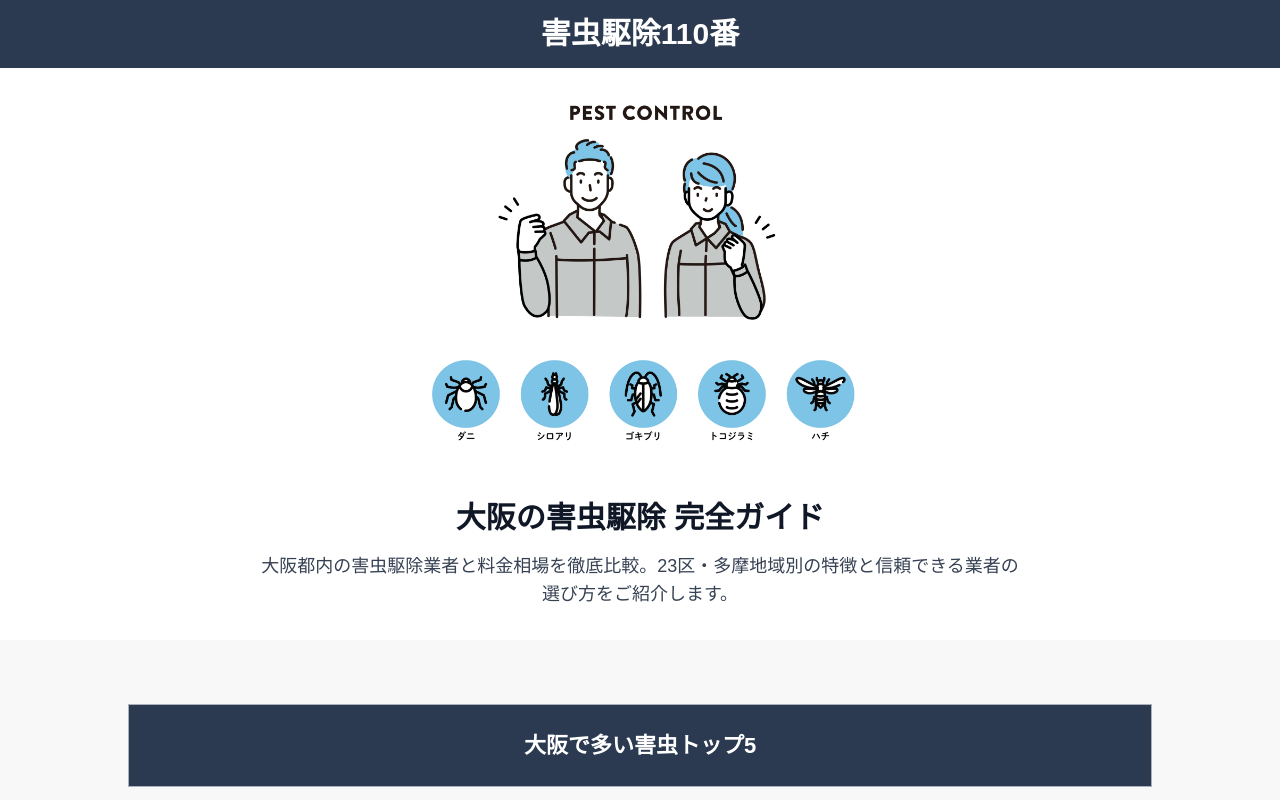
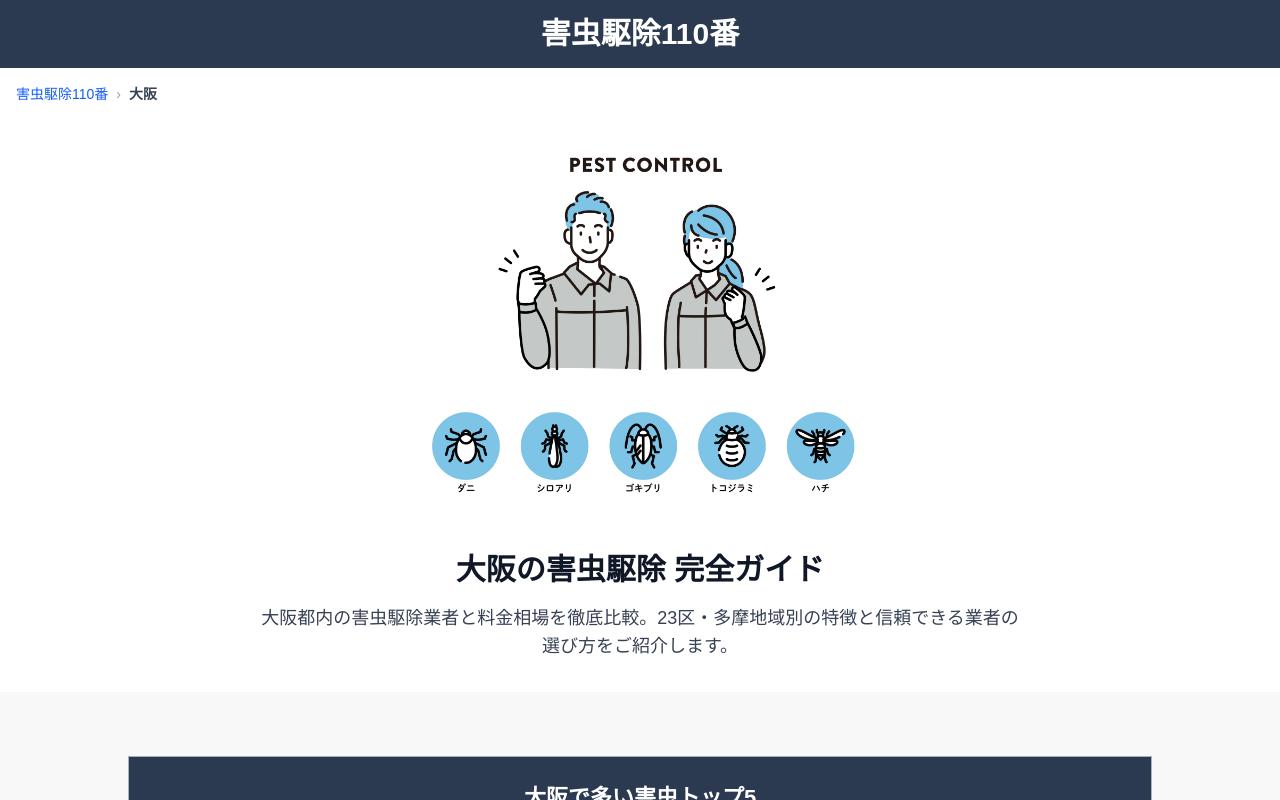
Before and after one commit to webmaster0818/pest-control-001, a Next.js app: page /area/osaka in a window 1280 px wide. Shown: the top 800 px of the page. Built offline with nearby package versions, Linux system fonts and the light colour scheme.

Commit message:
SEO: 大阪ページにパンくずリスト追加・構造修正

```diff
--- a/app/area/osaka/page.tsx
+++ b/app/area/osaka/page.tsx
@@ -1,10 +1,16 @@
 import Link from "next/link";
 import Image from "next/image";
 import type { Metadata } from "next";
+import Breadcrumb from "@/app/components/Breadcrumb";
 
 export const metadata: Metadata = {
   title: "大阪の害虫駆除業者 | 地域別料金相場と選び方 - 害虫駆除110番",
   description: "大阪都内の害虫駆除業者と料金相場を徹底比較。23区・多摩地域別の特徴、季節ごとの害虫カレンダー、信頼できる業者の選び方をご紹介します。",
+  openGraph: {
+    title: "大阪の害虫駆除業者比較 | 料金相場・口コミ・おすすめ10社",
+    description: "大阪の害虫駆除業者10社を料金・サービス・口コミで徹底比較。",
+    url: "https://pest-control-001.pages.dev/area/osaka",
+  },
 };
 
 export default function TokyoPage() {
@@ -154,6 +160,12 @@ export default function TokyoPage() {
           <h1 className="text-2xl md:text-3xl font-bold text-white text-center">害虫駆除110番</h1>
         </div>
       </header>
+
+      {/* パンくずリスト */}
+      <Breadcrumb items={[
+        { label: "害虫駆除110番", href: "/" },
+        { label: "大阪" }
+      ]} />
 
       {/* ヒーローセクション */}
       <section className="hero min-h-[50vh] bg-white relative overflow-hidden">
```
